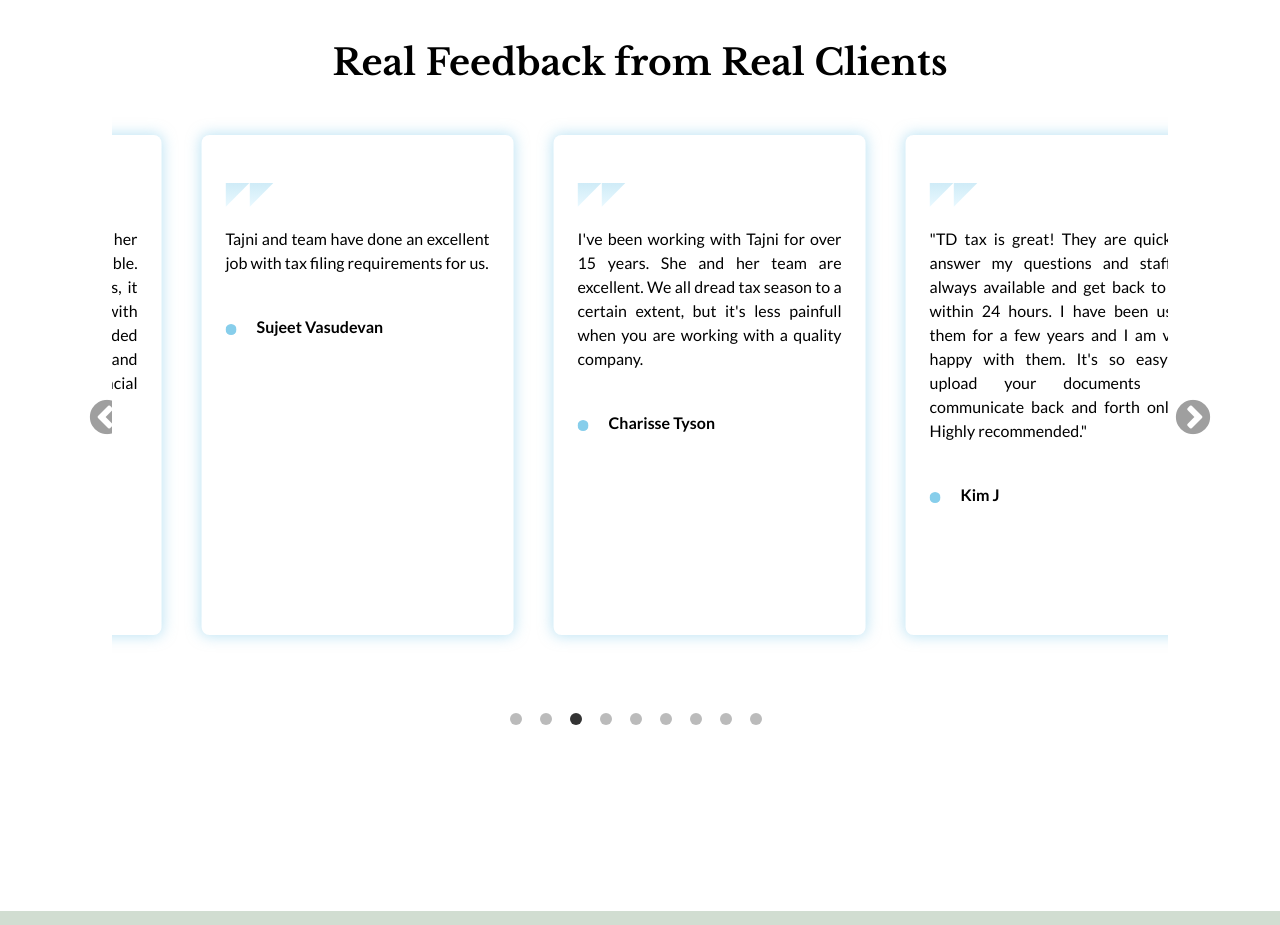
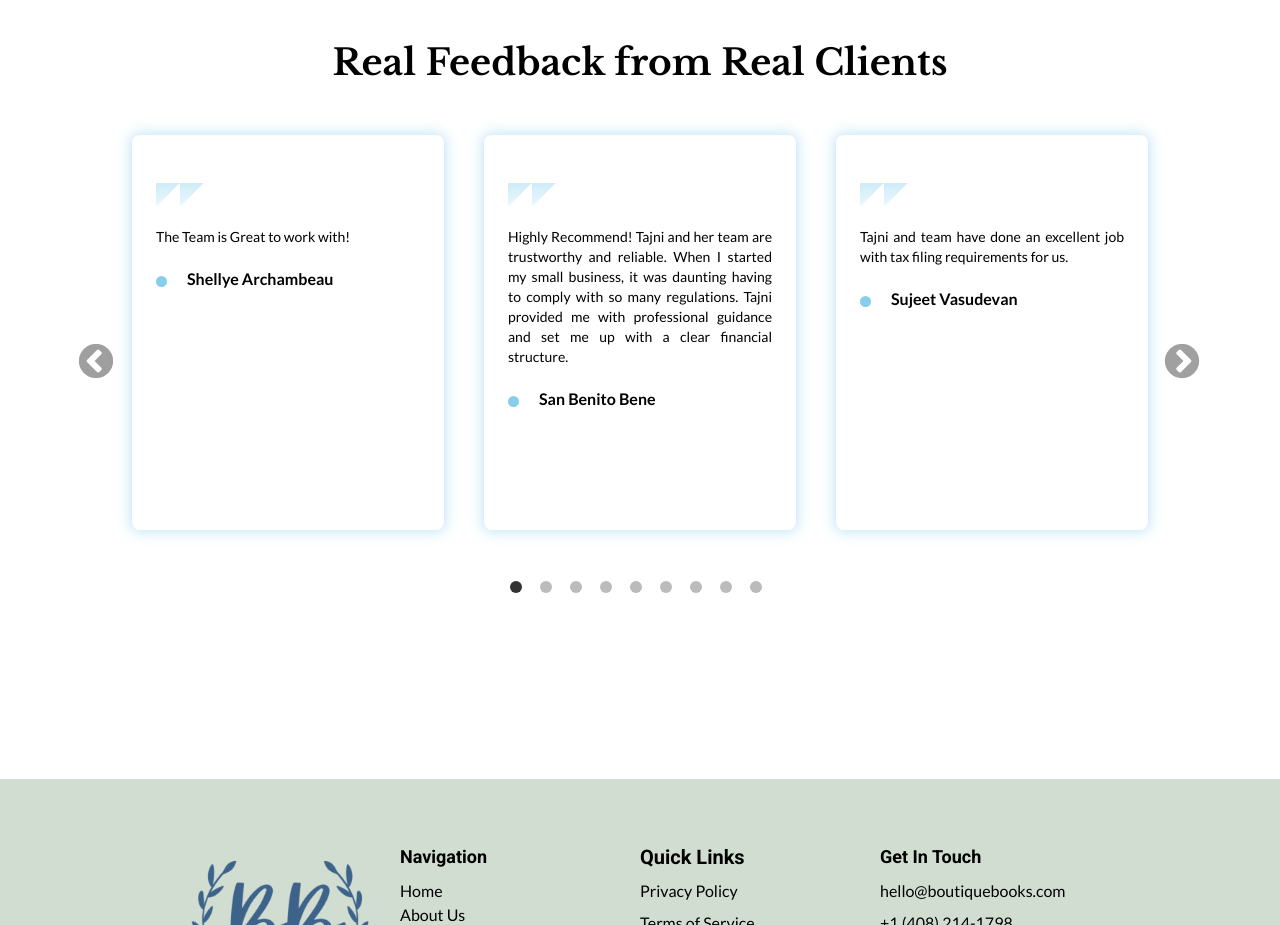
Before and after one commit to NikhilMourya/Boutique-Books, a React (Vite) app: page / in a window 1280 px wide. Shown: the part 3240-4165 px from the top of the page. Built offline with nearby package versions, Linux system fonts and the light colour scheme; a web font is replaced by a local one.

Commit message:
fixing on 10.09 (#2)

```diff
--- a/src/components/shared/FeedbackCard.jsx
+++ b/src/components/shared/FeedbackCard.jsx
@@ -1,7 +1,7 @@
 const FeedbackCard = ({ feedback, fbTitle, fbSubTitle }) => {
   return (
     <>
-      <div className="w-full max-md:grid max-md:items-center max-md:min-h-[450px] md:min-h-[500px] my-5 feedback-card-shadow rounded-lg p-6 py-10 bg-white  text-left">
+      <div className="w-full max-md:grid max-md:items-start max-md:min-h-[450px] md:min-h-[395px] my-5 feedback-card-shadow rounded-lg p-6 py-10 bg-white  text-left">
         <div>
           <div className="flex justify-start my-2">
             <svg
@@ -57,7 +57,7 @@ const FeedbackCard = ({ feedback, fbTitle, fbSubTitle }) => {
               </defs>
             </svg>
           </div>
-          <p className="text-black my-5 lg:text-base text-justify">
+          <p className="text-black my-5 text-sm text-justify">
             {feedback}
           </p>
 
@@ -66,7 +66,7 @@ const FeedbackCard = ({ feedback, fbTitle, fbSubTitle }) => {
                             <span>CEO,Tech Innovations</span></h1>
                     </div> */}
 
-          <div className="flex justify-start items-center gap-5 my-10">
+          <div className="flex justify-start items-center gap-5 my-5">
             <div className="pt-1" >
               <svg
                 width="11"
--- a/src/page/AboutPage.jsx
+++ b/src/page/AboutPage.jsx
@@ -176,7 +176,7 @@ export default function AboutPage() {
           />
         </div>
         <div className='w-full md:w-1/2 bg-[#3d638a]  relative' >
-          <div className='p-5 md:p-10 md:pr-24'>
+          <div className='p-5 md:p-10 md:pr-24 !pb-0'>
             <H1 className="font-primary text-xl lg:text-3xl flex lg:flex-row text-white underline mb-5">
               <span className="font-primary">Origin</span>
               <span className="font-primary">Story</span>
--- a/src/page/HomePage.jsx
+++ b/src/page/HomePage.jsx
@@ -136,7 +136,7 @@ const HomePage = () => {
     speed: 500,
     slidesToShow: 3,
     slidesToScroll: 1,
-    autoplay: true,
+    autoplay: false,
     arrow: true,
     autoplaySpeed: 3000,
     responsive: [
@@ -579,7 +579,7 @@ const HomePage = () => {
             </div>
           </div>
         </section>
-        <section className="py-20 p-10 px-0 sm:mx-20 md:mx-28 md:my-32 bg-light-section">
+        <section className="lg:py-20 p-10 px-0 sm:mx-10 md:mx-28 md:my-32 bg-light-section">
           <h1 className="max-md:px-10 font-primary text-2xl sm:text-3xl lg:text-4xl mb-8">
             Real Feedback from Real Clients
           </h1>
@@ -599,7 +599,7 @@ const HomePage = () => {
           <div className=''>
             <Slider {...settings} >
               {testimonials.map((review, index) => (
-                <div key={index} className='max-md:px-10 px-5'>
+                <div key={index} className='px-5'>
                   <FeedbackCard fbSubTitle={review.subTitle} fbTitle={review.title} feedback={review.feedback} />
                 </div>
               ))}
--- a/src/page/PricingPage.jsx
+++ b/src/page/PricingPage.jsx
@@ -337,15 +337,15 @@ export default function PricingPage() {
             </button>
           </Link>
         </div>
-        <div className="relative card p-10 grid gap-y-5 items-center text-left md:gap-y-2 shadow-md border border-primary/40 shadow-primary rounded-3xl min-h-[400px]">
+        <div className="relative card p-10 grid gap-y-5 items-start text-left md:gap-y-2 shadow-md border border-primary/40 shadow-primary rounded-3xl min-h-[400px]">
           <h3 className="font-semibold text-2xl">Elite Plan</h3>
-          <p className="self-start">
+          <p>
             Craft a plan precisely suited to your business needs.
           </p>
-          <p className="self-end">
+          <p className="self-end md:relative md:top-10">
             <span className="text-2xl font-bold">Custom Pricing</span>
           </p>
-          <Link to="/contact" >
+          <Link to="/contact" className="self-end">
             <button className="bg-[#3d638a] text-white w-full self-end text-2xl py-2 rounded-lg">
               Contact Us
             </button></Link>
--- a/src/styles/index.css
+++ b/src/styles/index.css
@@ -249,6 +249,10 @@ h5 {
   color: gray;
   font-size: 40px;
 }
+.slick-prev:before, .slick-next:before{
+  position: absolute;
+  left: -11px;
+}
 
 @media only screen and (max-width:768px) {
   .slick-arrow{
```
